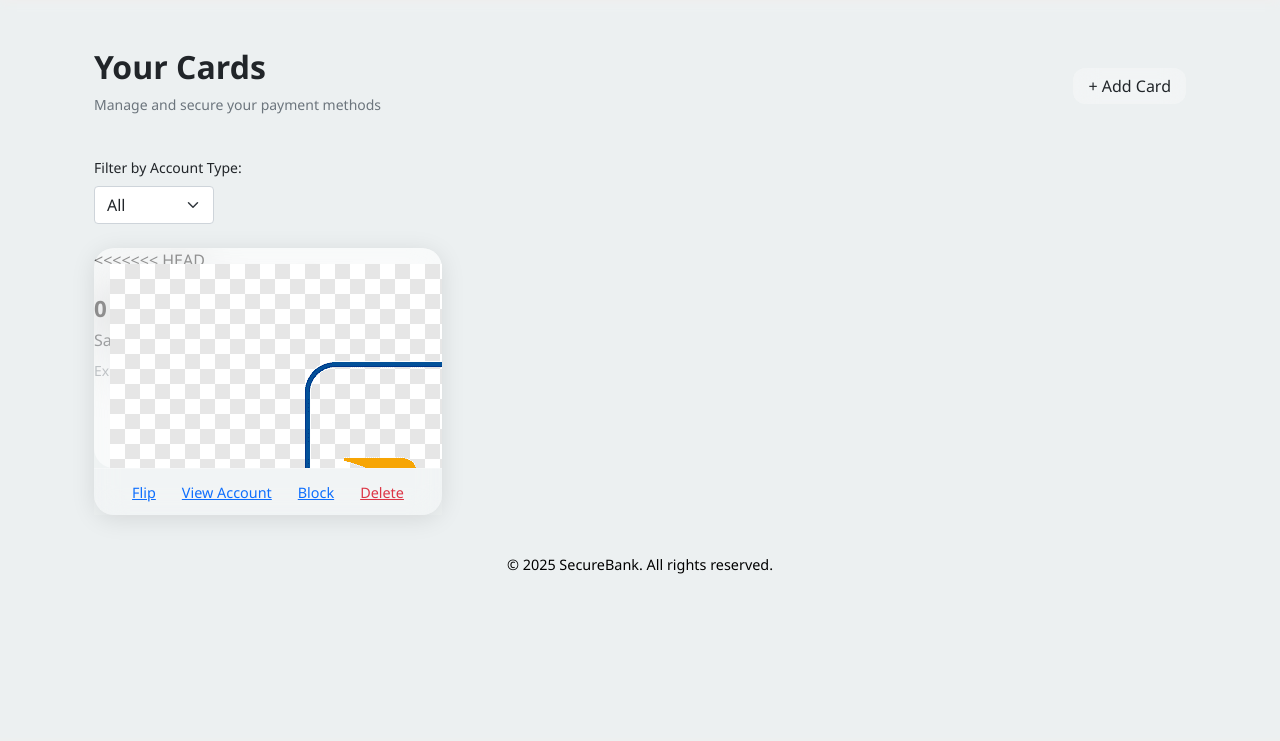
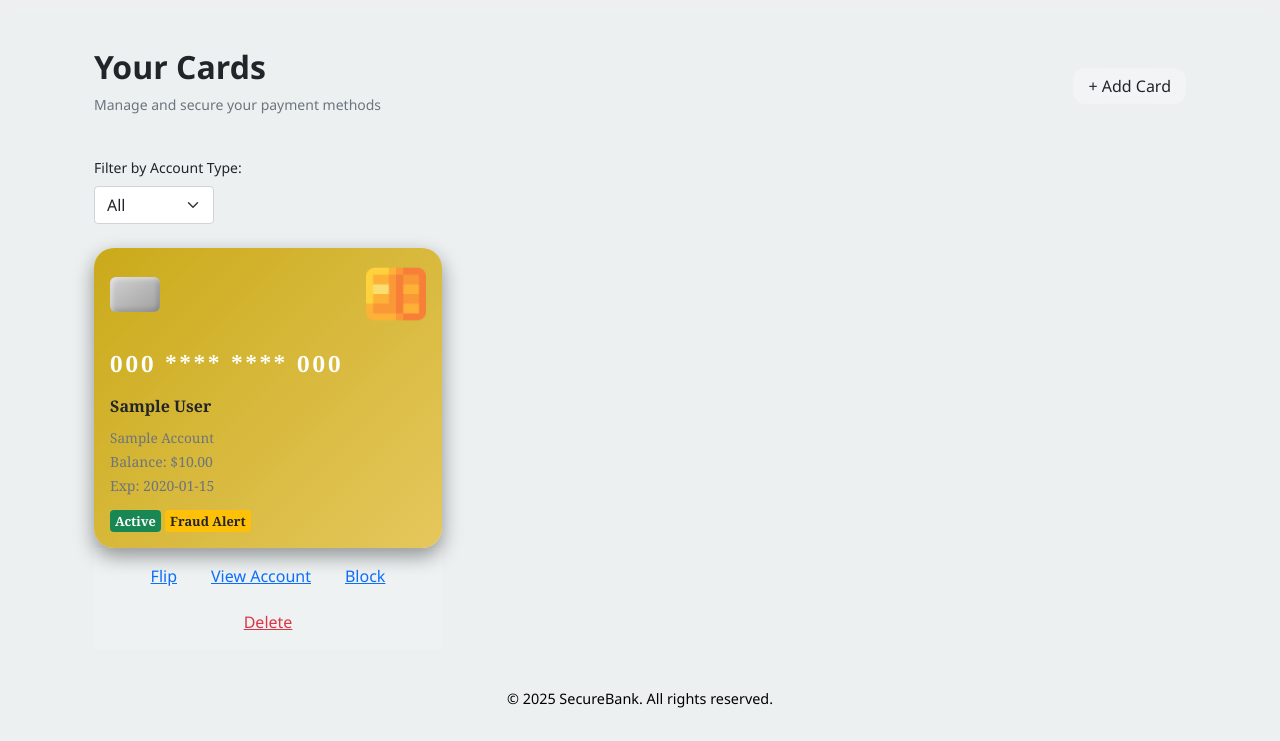
Before and after one commit to asrieldev/secureBank, a Flask app: page /cards in a window 1280 px wide. Shown: the part 62-803 px from the top of the page. Before the commit the page ends 636 px from the top, so only its background shows below. Run offline with Flask 3, Linux system fonts and the light colour scheme; a user stored in the database is signed in; tables that the repository leaves empty hold one stand-in row (values such as "Sample post").

Commit message:
Improve card UI with in-place flip animation and enhanced filtering

```diff
--- a/app.py
+++ b/app.py
@@ -230,13 +230,20 @@
     flash("Profile updated successfully!", "success")
     return redirect(url_for('profile'))
 
-
 @app.route('/profile/create_account', methods=['POST'])
 @login_required
 def create_account():
     account_number = request.form.get('account_number')
     account_type = request.form.get('account_type').strip().lower()
 
+    # Standardize account types
+    if account_type == "saving":
+        account_type = "savings"
+
+    allowed_account_types = ["savings", "checking"]
+    if account_type not in allowed_account_types:
+        flash("Invalid account type", "danger")
+        return redirect(url_for("profile"))
 
     # Prevent duplicate account numbers
     if Account.query.filter_by(account_number=account_number).first():
@@ -245,9 +252,9 @@
 
     # Prevent duplicate account types
     existing_account = Account.query.filter(
-    Account.user_id == current_user.id,
-    db.func.lower(Account.account_type) == account_type
-        ).first()
+        Account.user_id == current_user.id,
+        db.func.lower(Account.account_type) == account_type
+    ).first()
 
     if existing_account:
         flash(f"You already have a {account_type} account.", "warning")
@@ -261,13 +268,10 @@
         balance=0.0
     )
     db.session.add(new_account)
-    db.session.commit()  # ✅ Commit immediately
+    db.session.commit()
 
     flash(f"{account_type.capitalize()} account created successfully!", "success")
-    return redirect(url_for('cards'))  # Redirect directly to card addition page
-
-
-
+    return redirect(url_for('profile'))
 @app.route('/profile/delete_account/<int:account_id>', methods=['POST'])
 @login_required
 def delete_account(account_id):
@@ -282,12 +286,19 @@
         flash("You cannot delete your only account.", "warning")
         return redirect(url_for('profile'))
 
+    if account.cards:
+        flash("Cannot delete account with linked cards. Remove them first.", "danger")
+        return redirect(url_for('profile'))
+
+    if account.transactions:
+        flash("Cannot delete account with existing transactions.", "danger")
+        return redirect(url_for('profile'))
+
     db.session.delete(account)
     db.session.commit()
-    flash(f"{account.account_type} account deleted.", "success")
+
+    flash(f"{account.account_type.capitalize()} account deleted successfully.", "success")
     return redirect(url_for('profile'))
-
-
 
 @app.route('/account/<int:account_id>')
 @login_required
@@ -390,7 +401,7 @@
         )
         db.session.add(transaction)
         db.session.commit()
-        flash(f'Deposit of ₹{amount:.2f} successful!', 'success')
+        flash(f'Deposit of ${amount:.2f} successful!', 'success')
         return redirect(url_for('dashboard'))
 
     accounts = Account.query.filter_by(user_id=current_user.id).all()
@@ -429,46 +440,6 @@
 
     accounts = Account.query.filter_by(user_id=current_user.id).all()
     return render_template('withdraw.html', accounts=accounts)
-@app.route('/cards', methods=['GET', 'POST'])
-@login_required
-def cards():
-    accounts = Account.query.filter_by(user_id=current_user.id).all()  # Current user accounts
-
-    if request.method == 'POST':
-        card_number = request.form.get('card_number')
-        expiry_date = request.form.get('expiry_date')
-        cvv = request.form.get('cvv')
-        account_id = request.form.get('account_id')
-
-        account = Account.query.get(account_id)
-
-        # Ensure account exists and belongs to current user
-        if not account or account.user_id != current_user.id:
-            flash('Invalid account selected.', 'danger')
-            return redirect(url_for('cards'))
-
-        # Case‑insensitive account type check
-        allowed_account_types = ['savings', 'checking']
-        if account.account_type.strip().lower() not in [a.lower() for a in allowed_account_types]:
-            flash(f'Card can only be tied to {", ".join(allowed_account_types)} accounts.', 'danger')
-            return redirect(url_for('cards'))
-
-        # Save card to database
-        new_card = Card(
-            card_number=card_number,
-            expiry_date=expiry_date,
-            cvv=cvv,
-            user_id=current_user.id,
-            account_id=account.id
-        )
-        db.session.add(new_card)
-        db.session.commit()
-
-        flash('Card added successfully!', 'success')
-        return redirect(url_for('cards'))
-
-    user_cards = Card.query.filter_by(user_id=current_user.id).all()
-    return render_template('cards.html', cards=user_cards, accounts=accounts)
 
 from flask import jsonify
 
@@ -482,25 +453,111 @@
         return jsonify({"success": True})
     else:
         return jsonify({"success": False, "error": "Access denied"}), 403
+from flask import request
 
-@app.route("/toggle_card_view/<int:card_id>", methods=["POST"])
+@app.route('/cards', methods=['GET', 'POST'])
+@login_required
+def cards():
+    accounts = Account.query.filter_by(user_id=current_user.id).all()
+
+    if request.method == 'POST':
+        card_number = request.form.get('card_number')
+        expiry_date = request.form.get('expiry_date')
+        cvv = request.form.get('cvv')
+        account_id = request.form.get('account_id')
+
+        account = Account.query.get(account_id)
+
+        if not account or account.user_id != current_user.id:
+            flash('Invalid account selected.', 'danger')
+            return redirect(url_for('cards'))
+
+        allowed_account_types = ['savings', 'checking']
+        if account.account_type.strip().lower() not in [a.lower() for a in allowed_account_types]:
+            flash(f'Card can only be tied to {", ".join(allowed_account_types)} accounts.', 'danger')
+            return redirect(url_for('cards'))
+
+        new_card = Card(
+            card_number=card_number,
+            expiry_date=expiry_date,
+            cvv=cvv,
+            user_id=current_user.id,
+            account_id=account.id
+        )
+        db.session.add(new_card)
+        db.session.commit()
+
+        if request.headers.get('X-Requested-With') == 'XMLHttpRequest':
+            return jsonify({
+                "success": True,
+                "card": {
+                    "id": new_card.id,
+                    "card_number": new_card.card_number,
+                    "expiry_date": new_card.expiry_date,
+                    "cvv": new_card.cvv,
+                    "account_id": new_card.account.id,
+                    "account_number": new_card.account.account_number,
+                    "account_type": new_card.account.account_type,
+                    "balance": new_card.account.balance,
+                    "first_name": current_user.first_name,
+                    "last_name": current_user.last_name,
+                    "blocked": new_card.blocked,
+                    "created_at": new_card.created_at.strftime("%b %Y"),
+                    "transactions": [
+                        {"is_fraudulent": t.is_fraudulent} for t in new_card.transactions
+                    ]
+                }
+            })
+
+        flash('Card added successfully!', 'success')
+        return redirect(url_for('cards'))
+
+    user_cards = Card.query.filter_by(user_id=current_user.id).all()
+
+    if request.headers.get('X-Requested-With') == 'XMLHttpRequest':
+        return jsonify({
+            "cards": [
+                {
+                    "id": card.id,
+                    "card_number": card.card_number,
+                    "expiry_date": card.expiry_date,
+                    "cvv": card.cvv,
+                    "account_id": card.account.id,
+                    "account_number": card.account.account_number,
+                    "account_type": card.account.account_type,
+                    "balance": card.account.balance,
+                    "first_name": current_user.first_name,
+                    "last_name": current_user.last_name,
+                    "blocked": card.blocked,
+                    "created_at": card.created_at.strftime("%b %Y"),
+                    "transactions": [
+                        {"is_fraudulent": t.is_fraudulent} for t in card.transactions
+                    ]
+                }
+                for card in user_cards
+            ]
+        })
+
+    return render_template('cards.html', cards=user_cards, accounts=accounts)
+
+@app.route('/toggle_card_view/<int:card_id>', methods=['POST'])
 @login_required
 def toggle_card_view(card_id):
     card = Card.query.get_or_404(card_id)
 
     # Ensure the card belongs to the logged-in user
-    if card.account.user_id != current_user.id:
-        flash("Unauthorized action.", "danger")
-        return redirect(url_for("cards"))
+    if card.user_id != current_user.id:
+        return jsonify({"success": False, "error": "Access denied"}), 403
 
-    # Toggle the blocked status
+    # Toggle block status
     card.blocked = not card.blocked
     db.session.commit()
 
-    status = "blocked" if card.blocked else "unblocked"
-    flash(f"Card {status} successfully.", "success")
+    return jsonify({
+        "success": True,
+        "blocked": card.blocked
+    })
 
-    return redirect(url_for("cards"))
 
 
 @app.route('/subscriptions', methods=['GET', 'POST'])
--- a/templates/cards.html
+++ b/templates/cards.html
@@ -37,7 +37,7 @@
 
             <!-- Card Front -->
             <div class="flip-card-front p-3 d-flex flex-column justify-content-between">
-              <div class="d-flex justify-content-between align-items-center">
+              <div class="card-top">
                 <div class="chip3d"></div>
                 <img src="{{ url_for('static', filename='visa.png') }}" alt="Card Logo" class="card-logo">
               </div>
@@ -46,9 +46,9 @@
                 {{ card.card_number[:4] }} **** **** {{ card.card_number[-4:] }}
               </h5>
 
-              <div class="mt-2">
-                <h6 class="text-dark">{{ current_user.first_name }} {{ current_user.last_name }}</h6>
-                <small class="text-muted">
+              <div class="card-holder mt-2">
+                <h6 class="text-dark name">{{ current_user.first_name }} {{ current_user.last_name }}</h6>
+                <small class="account-type text-muted">
                   {{ card.account.account_type|capitalize }} Account
                 </small><br>
                 <small class="text-muted">
@@ -57,7 +57,7 @@
                 <small class="text-muted">Exp: {{ card.expiry_date }}</small>
               </div>
 
-              <div class="mt-2">
+              <div class="card-status-badges mt-2">
                 {% if card.blocked %}
                   <span class="badge bg-danger card-status">Blocked</span>
                 {% else %}
@@ -68,14 +68,6 @@
                 {% endif %}
               </div>
             </div>
-<<<<<<< HEAD
-            <h5 class="card-number mt-4">{{ card.card_number[:4] }} **** **** {{ card.card_number[-4:] }}</h5>
-            <div class="mt-2">
-              <h6 class="text-dark">{{ current_user.first_name }} {{ current_user.last_name }}</h6>
-              <small class="text-muted">
-                Expiry: {{ card.expiry_date[5:7] }}/{{ card.expiry_date[2:4] }}
-              </small>
-=======
 
             <!-- Card Back -->
             <div class="flip-card-back p-3">
@@ -87,7 +79,6 @@
                 <span>Issued: {{ card.created_at.strftime('%b %Y') }}</span>
                 <span>SecureBank</span>
               </div>
->>>>>>> de4c3d9 (Update cards and subscriptions templates, add profile.html and migrations)
             </div>
 
           </div>
@@ -133,7 +124,6 @@
             <label class="form-label fw-semibold">CVV</label>
             <input type="password" class="form-control rounded-pill shadow-sm" name="cvv" maxlength="3" placeholder="***" required>
           </div>
-
           <div class="mb-3">
             <label class="form-label fw-semibold">Select Account</label>
             <select name="account_id" id="accountSelect" class="form-select rounded-pill shadow-sm" required>
@@ -156,89 +146,150 @@
 </div>
 
 <style>
-<<<<<<< HEAD
-/* Glassmorphism Card */
-.card-glass {
-  background: rgba(255,255,255,0.2);
-  backdrop-filter: blur(15px);
-  border-radius: 20px;
-  box-shadow: 0 4px 25px rgba(0,0,0,0.1);
-  color: #000;
-  transition: transform 0.4s ease, box-shadow 0.4s ease;
-}
-.card-glass:hover {
-  transform: translateY(-5px);
-  box-shadow: 0 8px 30px rgba(0,0,0,0.15);
+.card-container {
+    display: flex;
+    flex-direction: column;
+    height: 100%;
 }
 
-/* Flip Card */
-.flip-card { perspective: 1000px; }
+.card-glass {
+    background: linear-gradient(135deg, #C5A100, #E2C14B);
+    border-radius: 20px;
+    color: white;
+    font-family: 'Georgia', serif;
+    box-shadow: 0 8px 20px rgba(0,0,0,0.4);
+    transition: transform 0.4s ease, box-shadow 0.4s ease;
+    display: flex;
+    flex-direction: column;
+}
+
+.card-glass:hover {
+    transform: translateY(-5px) scale(1.02);
+    box-shadow: 0 12px 30px rgba(0,0,0,0.5);
+}
+
+.flip-card {
+    perspective: 1500px;
+    width: 100%;
+    height: 300px;
+    display: flex;
+    align-items: center;
+    justify-content: center;
+}
+
 .flip-card-inner {
     position: relative;
     width: 100%;
-  height: 220px;
-  transition: transform 0.8s cubic-bezier(0.4, 0.2, 0.2, 1);
+    height: 100%;
+    transition: transform 0.9s cubic-bezier(0.4, 0.2, 0.2, 1);
     transform-style: preserve-3d;
 }
-.flip-card-front, .flip-card-back {
-  backface-visibility: hidden;
-  width: 100%; height: 100%;
-  position: absolute; top: 0; left: 0;
-  border-radius: 20px;
-}
-.flip-card-front {
-  background: rgba(255,255,255,0.5);
-  backdrop-filter: blur(20px);
-}
-.flip-card-back {
-  background: rgba(240,240,240,0.7);
-  backdrop-filter: blur(20px);
+
+.flipped {
     transform: rotateY(180deg);
 }
 
-/* Hover Effect */
-.flip-card:hover .flip-card-inner {
-  transform: rotateY(180deg);
+.flip-card-front,
+.flip-card-back {
+    position: absolute;
+    width: 100%;
+    height: 100%;
+    backface-visibility: hidden;
+    border-radius: 20px;
+    display: flex;
+    flex-direction: column;
+    justify-content: space-between;
+    padding: 20px;
 }
 
-/* Elements */
+.flip-card-front {
+    z-index: 2;
+    background: rgba(255, 255, 255, 0.1);
+}
+
+.flip-card-back {
+    transform: rotateY(180deg);
+    z-index: 1;
+    background: rgba(240, 240, 240, 0.9);
+    color: #333;
+}
+
+.card-top {
+    display: flex;
+    justify-content: space-between;
+    align-items: center;
+}
+
+.chip3d {
+    width: 50px;
+    height: 35px;
+    border-radius: 6px;
+    background: linear-gradient(145deg, #d1d1d1, #a0a0a0);
+    box-shadow: inset 2px 2px 5px rgba(255,255,255,0.5),
+                inset -2px -2px 5px rgba(0,0,0,0.2);
+}
+
+.card-logo {
+    width: 60px;
+}
+
 .card-number {
     font-size: 1.4rem;
     letter-spacing: 3px;
-  font-weight: 600;
+    font-weight: bold;
 }
-.chip3d {
-  width: 50px; height: 35px;
-  border-radius: 8px;
-  background: linear-gradient(145deg,#d1d1d1,#a0a0a0);
-  box-shadow: inset 2px 2px 5px rgba(255,255,255,0.5),
-              inset -2px -2px 5px rgba(0,0,0,0.2);
+
+.card-holder .name {
+    font-weight: bold;
+    font-size: 1rem;
 }
-=======
-.card-container { display: flex; flex-direction: column; height: 100%; }
-.card-glass { background: rgba(255,255,255,0.2); backdrop-filter: blur(15px); border-radius: 20px; box-shadow: 0 4px 25px rgba(0,0,0,0.1); color: #000; transition: transform 0.4s ease, box-shadow 0.4s ease; display: flex; flex-direction: column; }
-.card-glass:hover { transform: translateY(-5px) scale(1.02); box-shadow: 0 12px 30px rgba(0,0,0,0.2); }
-.flip-card { perspective: 1000px; flex: 1; }
-.flip-card-inner { position: relative; width: 100%; height: 220px; transition: transform 0.8s cubic-bezier(0.4, 0.2, 0.2, 1); transform-style: preserve-3d; overflow: hidden; }
-.flip-card-front, .flip-card-back { backface-visibility: hidden; width: 100%; height: 100%; position: absolute; top: 0; left: 0; border-radius: 20px; padding: 1rem; }
-.flip-card-front { background: rgba(255,255,255,0.5); backdrop-filter: blur(20px); }
-.flip-card-back { background: rgba(240,240,240,0.7); backdrop-filter: blur(20px); transform: rotateY(180deg); }
-.card-number { font-size: 1.4rem; letter-spacing: 3px; font-weight: 600; }
-.chip3d { width: 50px; height: 35px; border-radius: 8px; background: linear-gradient(145deg,#d1d1d1,#a0a0a0); box-shadow: inset 2px 2px 5px rgba(255,255,255,0.5), inset -2px -2px 5px rgba(0,0,0,0.2); }
->>>>>>> de4c3d9 (Update cards and subscriptions templates, add profile.html and migrations)
-.card-logo { width: 50px; }
-.card-actions { display: flex; justify-content: center; flex-wrap: wrap; gap: 0.5rem; padding: 0.5rem; background: rgba(255,255,255,0.1); border-top: 1px solid rgba(255,255,255,0.3); }
-.card-actions button, .card-actions a { padding: 0.2rem 0.5rem; font-size: 0.9rem; }
-.btn-glass { background: rgba(255,255,255,0.3); backdrop-filter: blur(12px); border-radius: 12px; padding: 6px 15px; font-weight: 500; border: none; }
-.btn-glass:hover { background: rgba(255,255,255,0.5); }
-.badge { font-size: 0.8rem; }
+
+.card-holder .account-type {
+    font-size: 0.85rem;
+}
+
+.card-bottom {
+    display: flex;
+    justify-content: space-between;
+    font-size: 0.9rem;
+}
+
+.card-status-badges {
+    margin-top: 10px;
+}
+
+.card-status-badges .badge {
+    font-size: 0.8rem;
+    padding: 5px;
+}
+
+.card-actions {
+    display: flex;
+    justify-content: center;
+    flex-wrap: wrap;
+    gap: 0.5rem;
+    padding: 0.5rem;
+    background: rgba(255, 255, 255, 0.1);
+    border-top: 1px solid rgba(255, 255, 255, 0.3);
+}
+
+.btn-glass {
+    background: rgba(255, 255, 255, 0.3);
+    backdrop-filter: blur(12px);
+    border-radius: 12px;
+    padding: 6px 15px;
+    font-weight: 500;
+    border: none;
+}
+
+.btn-glass:hover {
+    background: rgba(255, 255, 255, 0.5);
+}
 </style>
 
 <script>
 function flipCard(cardId) {
-  const card = document.getElementById(`cardInner${cardId}`);
-  card.style.transform =
-    card.style.transform === "rotateY(180deg)" ? "rotateY(0deg)" : "rotateY(180deg)";
+    document.getElementById(`cardInner${cardId}`).classList.toggle("flipped");
 }
 
 function filterCards() {
@@ -265,29 +316,25 @@
                 "Content-Type": "application/json"
             }
         });
-
-    if (res.redirected) {
-      window.location.href = res.url;
+        const data = await res.json();
+        if (!data.success) {
+            alert(data.error || "Error toggling card.");
             return;
         }
-
-    const data = await res.json();
-
-    const card = document.getElementById(`card${cardId}`);
-    const btn = card.querySelector(`.toggle-btn[data-card-id="${cardId}"]`);
-    const badge = card.querySelector(".card-status");
-
+        const cardItem = document.getElementById(`card${cardId}`).closest('.card-item');
+        const badge = cardItem.querySelector(".card-status");
+        const btn = cardItem.querySelector(`.toggle-btn[data-card-id="${cardId}"]`);
         if (badge && btn) {
-      if (badge.textContent === "Blocked") {
+            if (data.blocked) {
+                badge.textContent = "Blocked";
+                badge.classList.remove("bg-success");
+                badge.classList.add("bg-danger");
+                btn.textContent = "Unblock";
+            } else {
                 badge.textContent = "Active";
                 badge.classList.remove("bg-danger");
                 badge.classList.add("bg-success");
                 btn.textContent = "Block";
-      } else {
-        badge.textContent = "Blocked";
-        badge.classList.remove("bg-success");
-        badge.classList.add("bg-danger");
-        btn.textContent = "Unblock";
             }
         }
     } catch (err) {
--- a/templates/dashboard.html
+++ b/templates/dashboard.html
@@ -166,7 +166,7 @@
 <div class="container-fluid">
 
   <!-- Greeting -->
-  <h2 class="greeting-header mb-4">Hi, welcome {{ current_user.first_name }} 😊👋</h2>
+  <h2 class="greeting-header mb-4"><i class="fas fa-user-circle me-1"></i> {{ current_user.first_name }}😊👋</h2>
 
 
   <!-- Accounts Overview (Horizontal) -->
```
Also changed, not shown: setup.py (+18 -8 lines), templates/deposit.html (+48 -13 lines), templates/profile.html (+16 -9 lines), templates/withdraw.html (+48 -13 lines), static/icon.png (added), static/visa.png. Lines whose indentation alone changed are shown as unchanged.
